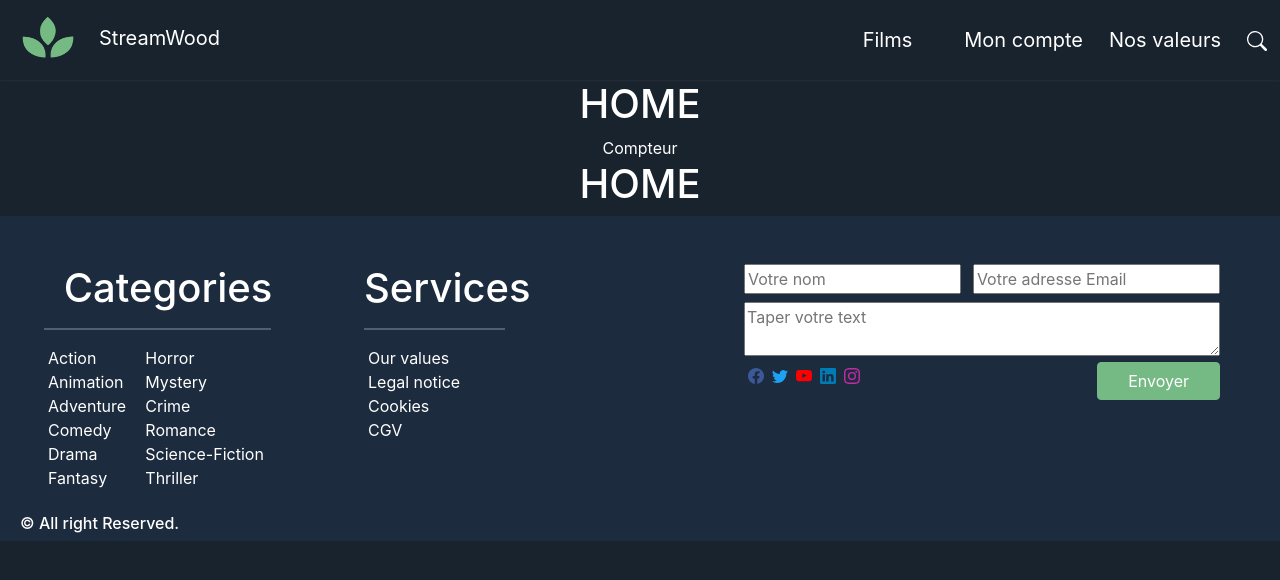
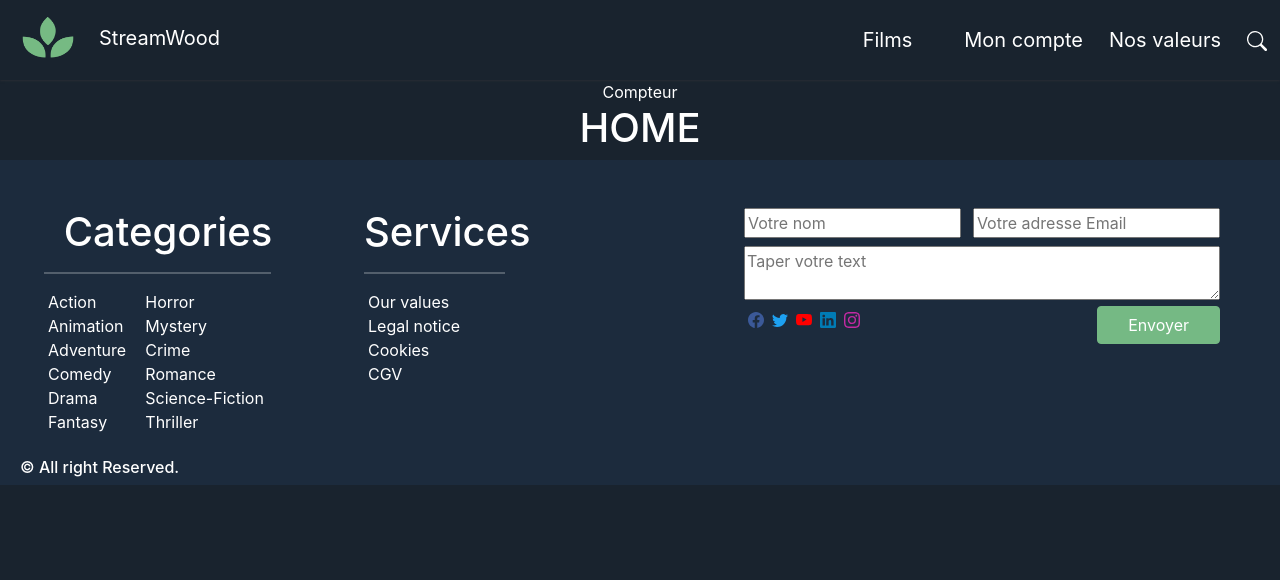
Before and after one commit to WildCodeSchool/2022-09-JS-RMT-JSCREW-projet2-team3, a React (Vite) app in the folder frontend/: page / in a window 1280 px wide. Shown: the top 580 px of the page. Built offline with nearby package versions, Linux system fonts and the light colour scheme.

Commit message:
Ajout de "path:" entre les pages

```diff
--- a/frontend/src/App.jsx
+++ b/frontend/src/App.jsx
@@ -16,16 +16,16 @@ import filmsData from "@services/films";
 import "./App.css";
 
 function App() {
-  const [page, setPage] = useState("Home");
+  const [page, setPage] = useState({ path: "", id: null });
 
   return (
     <div className="App">
       <NavBar setPage={setPage} />
-      {page === "Home" && <Home filmsData={filmsData} />}
-      {page === "AllProduct" && <AllProduct filmsData={filmsData} />}
-      {page === "OneProduct" && <OneProduct filmsData={filmsData} />}
-      {page === "Account" && <Account filmsData={filmsData} />}
-      {page === "OurValues" && <OurValues filmsData={filmsData} />}
+      {page.path === "Home" && <Home filmsData={filmsData} />}
+      {page.path === "AllProduct" && <AllProduct filmsData={filmsData} />}
+      {page.path === "OneProduct" && <OneProduct filmsData={filmsData} />}
+      {page.path === "Account" && <Account filmsData={filmsData} />}
+      {page.path === "OurValues" && <OurValues filmsData={filmsData[1]} />}
       <Compteur />
       <Subscribe />
       <Footer />
--- a/frontend/src/components/NavBar.jsx
+++ b/frontend/src/components/NavBar.jsx
@@ -4,7 +4,7 @@ function NavBar({ setPage }) {
   return (
     <nav className="navbar d-flex p-0 justify-content-center" id="navbar">
       <div className="me-auto d-none d-md-inline">
-        <NavButton handlePage={() => setPage("Home")}>
+        <NavButton handlePage={() => setPage({ path: "Home", id: null })}>
           <img
             src="./src/assets/picture/logo_vert_p2.png"
             alt="Logo"
@@ -16,10 +16,13 @@ function NavBar({ setPage }) {
         </NavButton>
       </div>
       <div className="d-flex">
-        <NavButton css="text-white" handlePage={() => setPage("AllProduct")}>
+        <NavButton
+          css="text-white"
+          handlePage={() => setPage({ path: "AllProduct", id: null })}
+        >
           Films
         </NavButton>
-        <NavButton handlePage={() => setPage("Home")}>
+        <NavButton handlePage={() => setPage({ path: "Home", id: null })}>
           <div className="d-md-block d-md-none">
             <img
               src="./src/assets/picture/logo_vert_p2.png"
@@ -32,13 +35,13 @@ function NavBar({ setPage }) {
         </NavButton>
         <NavButton
           css="d-md-flex text-white"
-          handlePage={() => setPage("Account")}
+          handlePage={() => setPage({ path: "Account", id: null })}
         >
           Mon compte
         </NavButton>
         <NavButton
           css="d-none d-md-block text-white"
-          handlePage={() => setPage("OurValues")}
+          handlePage={() => setPage({ path: "OurValues", id: null })}
         >
           Nos valeurs
         </NavButton>
```
